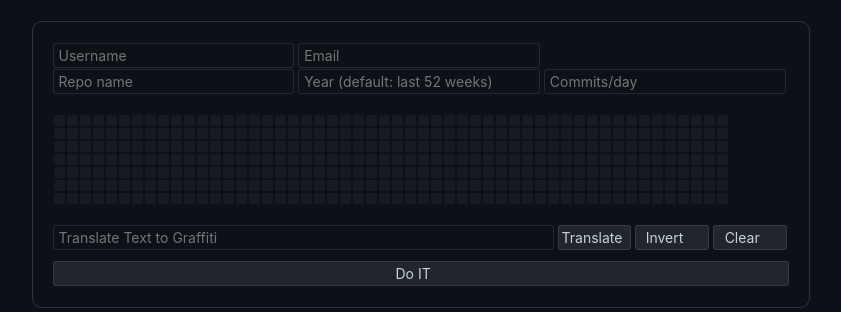
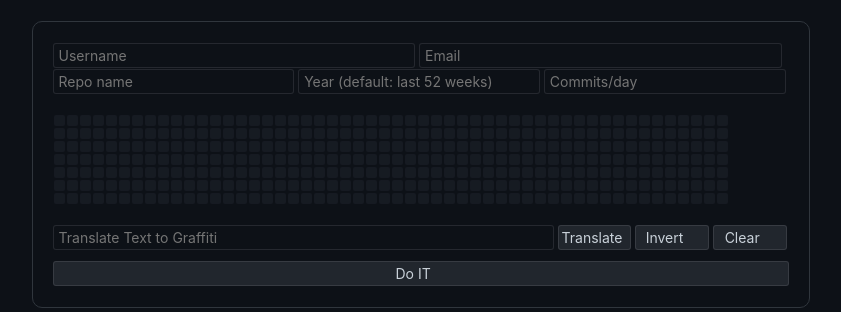
Before and after one commit to heckerfr0d/gitfitti-web, a Flask app: page / in a window 1280 px wide. Shown: the part 79-391 px from the top of the page, without its empty margins (219-1060 px from the left). Run offline with Flask 2, Linux system fonts and the light colour scheme; parts of the project's set-up code (start-up, migrations or seed data) failed here and were passed over; some libraries are stand-ins or nearby versions.

Commit message:
fixed layout lol

```diff
--- a/gitfitti/static/style.css
+++ b/gitfitti/static/style.css
@@ -462,3 +462,7 @@ svg {
 .auth:hover{
     background-color: var(--auth-bg-hover)!important;
 }
+
+#row0{
+    width: 49.2%;
+}
--- a/gitfitti/templates/main.html
+++ b/gitfitti/templates/main.html
@@ -87,14 +87,14 @@
         <form action={{action}} method="post" onsubmit="return handleClick()">
             {% block main %}
             <div>
-                <input class="textfield" type="text" name="username" placeholder="Username" {% if form %} value="{{form['username']}}" {% endif %}>
-                <input class="textfield" type="text" name="email" placeholder="Email" {% if form %} value="{{form['email']}}" {% endif %}>
+                <input id="row0" class="textfield" type="text" name="username" placeholder="Username" {% if form %} value="{{form['username']}}" {% endif %}>
+                <input id="row0" class="textfield" type="text" name="email" placeholder="Email" {% if form %} value="{{form['email']}}" {% endif %}>
                 <input hidden class="textfield" type="password" name="auth" >
             </div>
             <div>
-                <input class="textfield" type="text" name="repo" placeholder="Repo name" {% if form %} value="{{form['repo']}}" {% endif %}>
-                <input class="textfield" type="number" name="year" placeholder="Year (default: last 52 weeks)" min="1969" {% if form %} value="{{form['year']}}" {% endif %}>
-                <input class="textfield" type="number" name="nc" placeholder="Commits/day" min="1" {% if form %} value="{{form['nc']}}" {% endif %}>
+                <input id="repo" class="textfield" type="text" name="repo" placeholder="Repo name" {% if form %} value="{{form['repo']}}" {% endif %}>
+                <input id="year" class="textfield" type="number" name="year" placeholder="Year (default: last 52 weeks)" min="1969" {% if form %} value="{{form['year']}}" {% endif %}>
+                <input id="nc" class="textfield" type="number" name="nc" placeholder="Commits/day" min="1" {% if form %} value="{{form['nc']}}" {% endif %}>
             </div>
             {% endblock %}
 
--- a/gitfitti/user.py
+++ b/gitfitti/user.py
@@ -5,6 +5,7 @@ from cryptography.fernet import Fernet
 fernet = Fernet(current_app.config['SECRET_KEY'])
 DATABASE_URL = current_app.config['DATABASE_URL']
 conn = connect(DATABASE_URL, sslmode='require')
+# conn = connect(dbname='gitfitti')
 
 class User:
     def __init__(self, name, password, email, auth):
```
